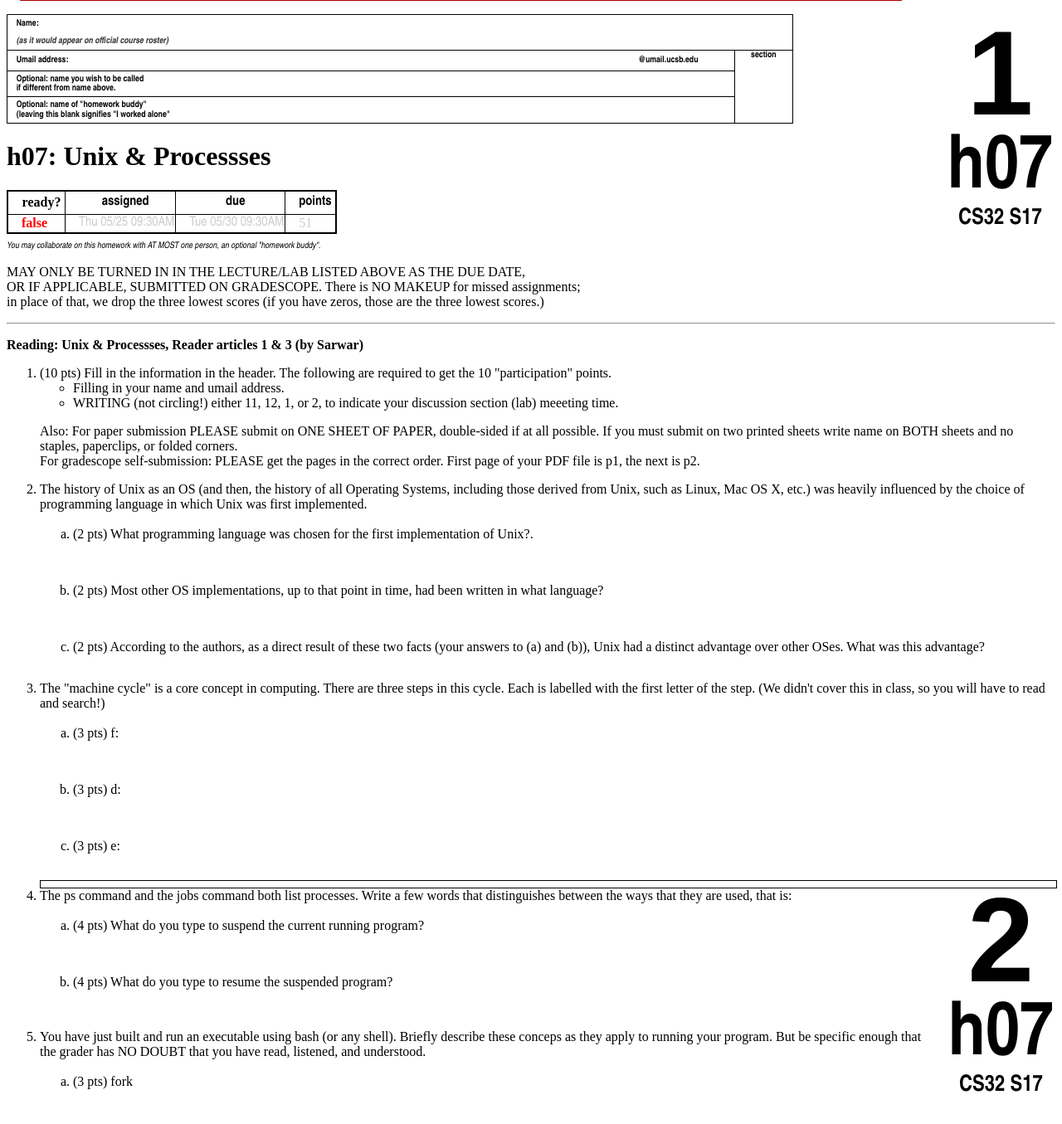
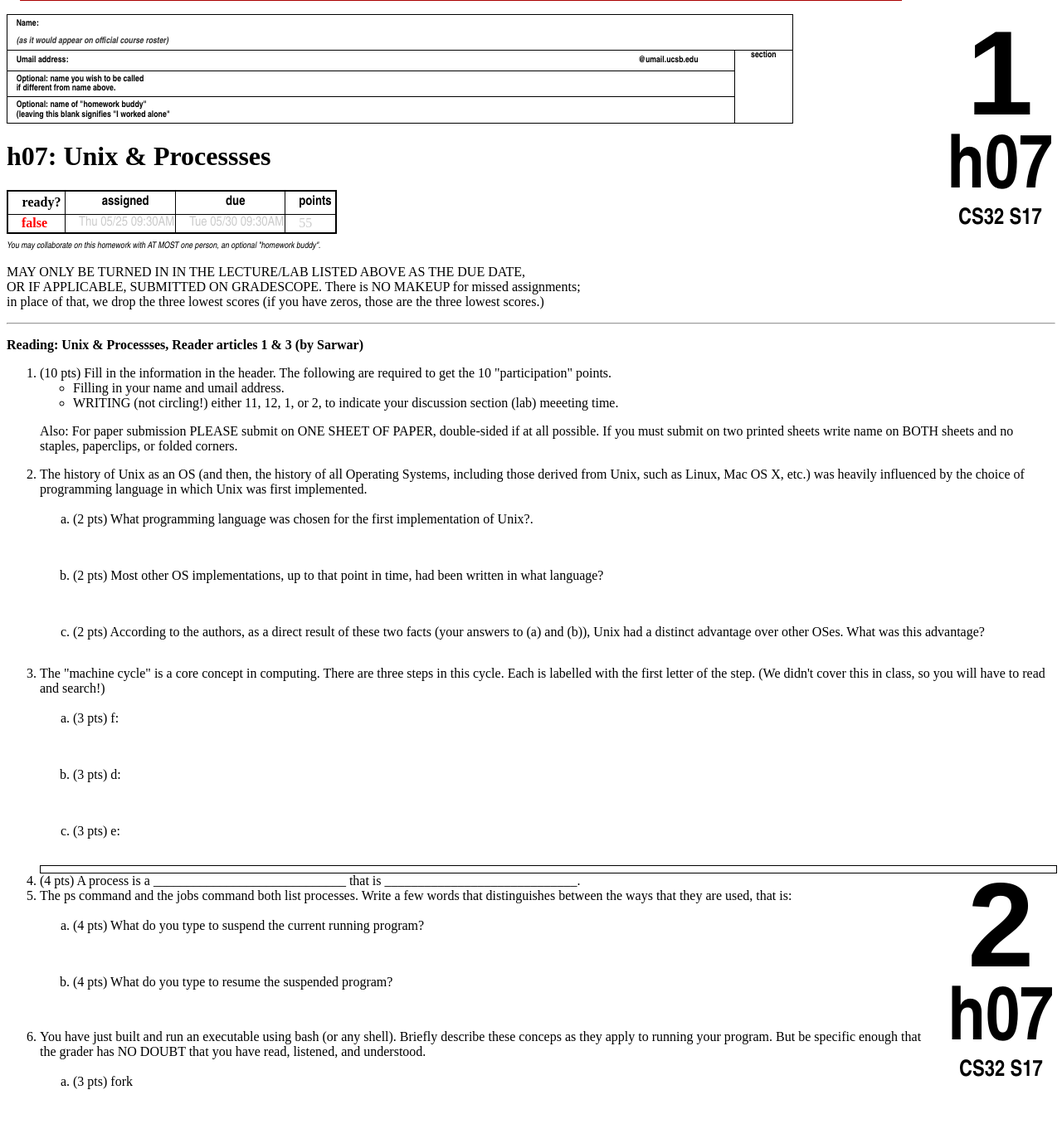
Before and after one commit to ucsb-cs32-s17/ucsb-cs32-s17.github.io, a Jekyll site: the page built from _hwk/h07.md, in a window 1280 px wide and 1400 px high, scrolled down 297 px. Shown: the top 1355 px of the window at 83% size. Built offline with Jekyll 4.4.1, drawn with Linux system fonts in a browser that asks for light colours.

Commit message:
Update h07.md

```diff
--- a/_hwk/h07.md
+++ b/_hwk/h07.md
@@ -21,7 +21,7 @@ https://ucsb-cs32-s17.github.io/hwk/h07/
     <li>WRITING (not circling!) either 11, 12, 1, or 2, to indicate your discussion section (lab) meeeting time.<br /></li>
     </ul>
     <p>Also: For paper submission PLEASE submit on ONE SHEET OF PAPER, double-sided if at all possible. If you must submit  on two printed sheets write name on BOTH sheets and no staples, paperclips, or folded corners.<br />
-    For gradescope self-submission: PLEASE get the pages in the correct order. First page of your PDF file is p1, the next is p2.</p>
+    </p>
  </li>
 
 
@@ -47,6 +47,7 @@ https://ucsb-cs32-s17.github.io/hwk/h07/
 
  <div class="pagebreak"></div>
 
+<li>(4 pts) A process is a _____________________________ that is _____________________________.</li>
 
   <li>The ps command and the jobs command both list processes. Write a few words that distinguishes between the ways that they are used, that is:
   <ol>
```
